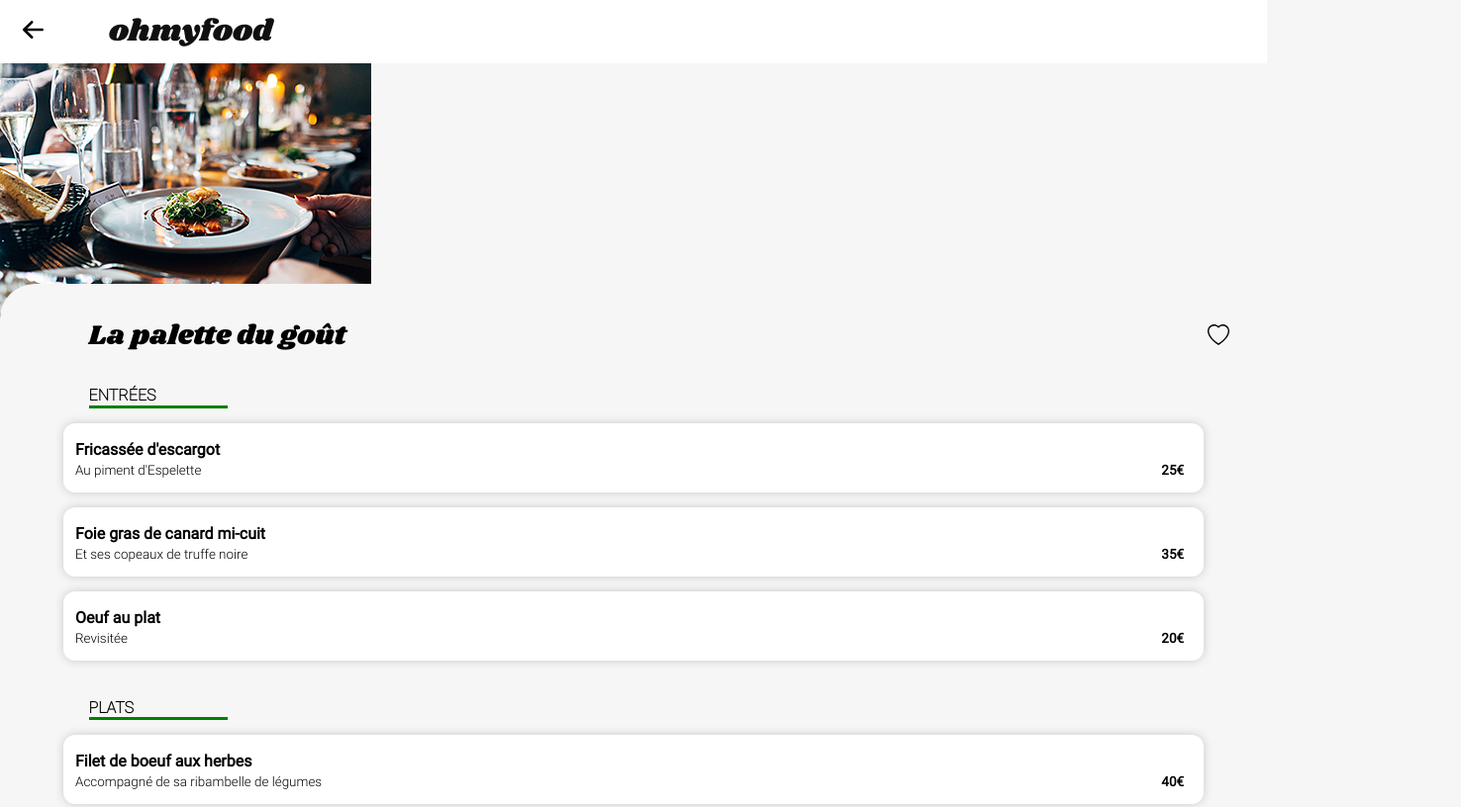
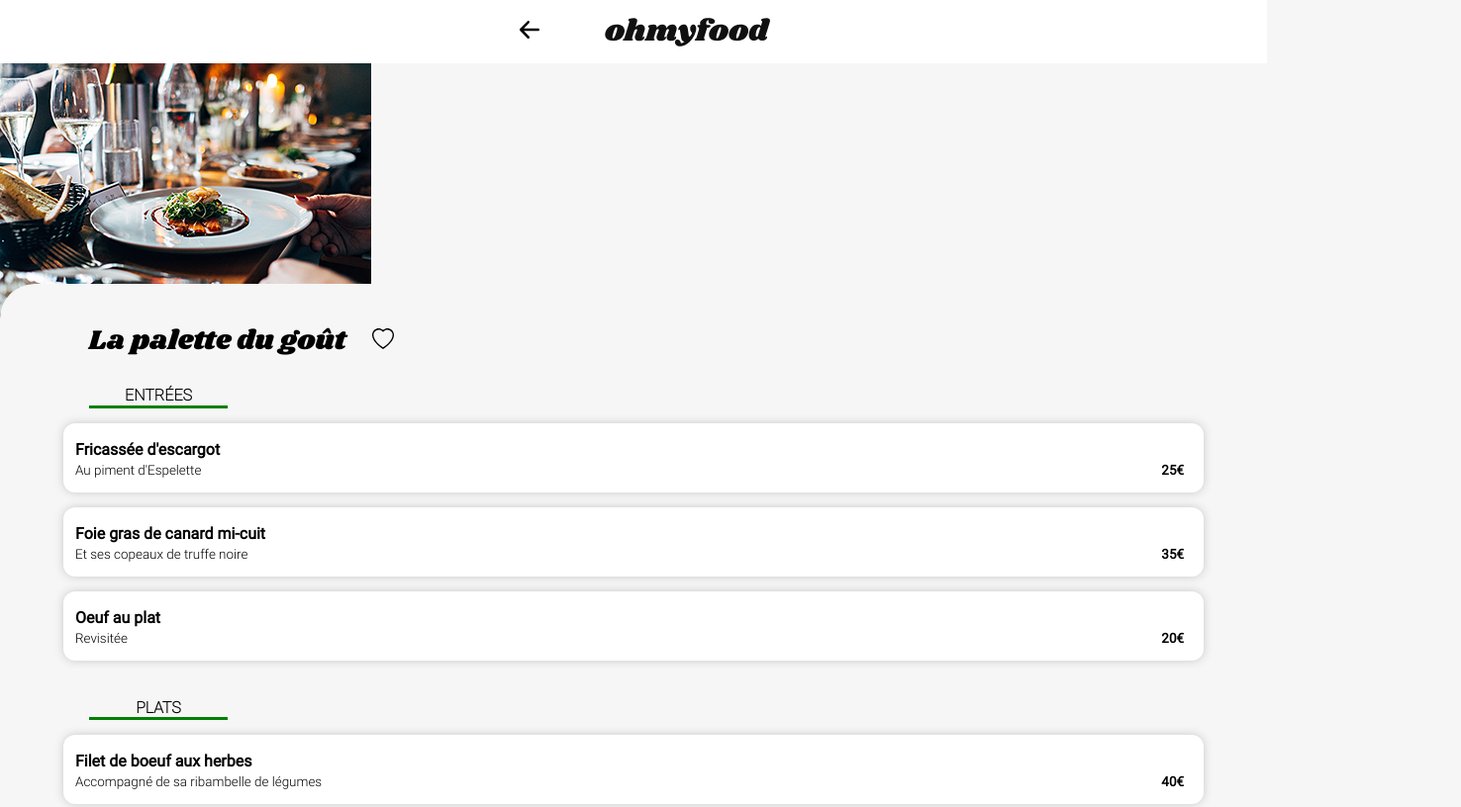
Before and after one commit to Rodolfo-LA/Ohmyfood, a plain HTML site: page html/la_palette.html in a window 1280 px wide. Shown: the top 816 px of the page at 99% size, 1476 px wide, since content can reach past the window. Drawn offline with Linux system fonts and the light colour scheme.

Commit message:
Add files via upload

```diff
--- a/html/la_palette.html
+++ b/html/la_palette.html
@@ -4,7 +4,7 @@
     <meta charset="utf-8">
     <meta name="viewport" content="width=device-width, initial-scale=1.0">
     <link rel="stylesheet" href="../css/normalize.css">
-    <link rel="stylesheet" href="../css/style_menus.css">
+    <link rel="stylesheet" href="../css/main.css">
     <title>Ohmyfood - menu - La palette du goût</title>
 </head>
 
@@ -25,11 +25,11 @@
         <img src="../images/menus/la_palette.jpg" alt="menu à la française">
         <div>
             <h1>La palette du goût</h1>
-            <a href="#">
-                <div id="fond_coeur"></div>
-                <div id="fond_gris"></div>
-                <img id="coucou" src="../images/logos/heart.svg" alt="logo coeur" width="22" height="21">
-           </a>
+            <div class="logo_coeur logo_coeur--menu">
+                <div class="fond_coeur"></div>
+                <div class="fond_gris fond_gris--gris"></div>
+                <img class="coucou" src="../images/logos/heart.svg" alt="logo coeur">
+            </div>
         </div>
     </section>
 
@@ -37,21 +37,21 @@
 
     <section id="menu">
         <h2>Entrées</h2>
-        <div>
+        <div class="bouton_anim">
             <h3>Fricassée d'escargot</h3>
             <p>Au piment d'Espelette<strong> 25€</strong></p>
             <div class="contient_logo">
                 <img src="../images/logos/check-circle-fill.svg" alt="logo check" height="24">
             </div>
         </div>
-        <div>
+        <div class="bouton_anim">
             <h3>Foie gras de canard mi-cuit</h3>
             <p>Et ses copeaux de truffe noire<strong> 35€</strong></p>
             <div class="contient_logo">
                 <img src="../images/logos/check-circle-fill.svg" alt="logo check" height="24">
             </div>
         </div>
-        <div>
+        <div class="bouton_anim">
             <h3>Oeuf au plat</h3>
             <p>Revisitée<strong> 20€</strong></p>
             <div class="contient_logo">
@@ -60,21 +60,21 @@
         </div>
 
         <h2>Plats</h2>
-        <div>
+        <div class="bouton_anim">
             <h3>Filet de boeuf aux herbes</h3>
             <p>Accompagné de sa ribambelle de légumes<strong> 40€</strong></p>
             <div class="contient_logo">
                 <img src="../images/logos/check-circle-fill.svg" alt="logo check" height="24">
             </div>
         </div>
-        <div>
+        <div class="bouton_anim">
             <h3>Parmentier de queue de boeuf</h3>
             <p>À la truffe noire sur sa purée de panais<strong> 35€</strong></p>
             <div class="contient_logo">
                 <img src="../images/logos/check-circle-fill.svg" alt="logo check" height="24">
             </div>
         </div>
-        <div>
+        <div class="bouton_anim">
             <h3>Filet de turbot</h3>
             <p>Aux agrumes<strong> 44€</strong></p>
             <div class="contient_logo">
@@ -83,28 +83,28 @@
         </div>
 
         <h2>Desserts</h2>
-        <div>
+        <div class="bouton_anim">
             <h3>Paris-Brest</h3>
             <p>Revisité<strong> 18€</strong></p>
             <div class="contient_logo">
                 <img src="../images/logos/check-circle-fill.svg" alt="logo check" height="24">
             </div>
         </div>
-        <div>
+        <div class="bouton_anim">
             <h3>Macaron au chocolat d'exception</h3>
             <p>Et glace à la vanille de Madagascar<strong> 22€</strong></p>
             <div class="contient_logo">
                 <img src="../images/logos/check-circle-fill.svg" alt="logo check" height="24">
             </div>
         </div>
-        <div>
+        <div class="bouton_anim">
             <h3>Mousse au chocolat</h3>
             <p>Au piment d'Espelette et à la truffe noire<strong> 23€</strong></p>
             <div class="contient_logo">
                 <img src="../images/logos/check-circle-fill.svg" alt="logo check" height="24">
             </div>
         </div>
-        <h4>Commander</h4>
+        <button>Commander</button>
     </section>
 
     <!-- Definition du pied de page -->
```
Also changed, not shown: html/A_la_française.html (+16 -16 lines), html/la_note.html (+17 -17 lines), html/le_delice.html (+16 -16 lines).
